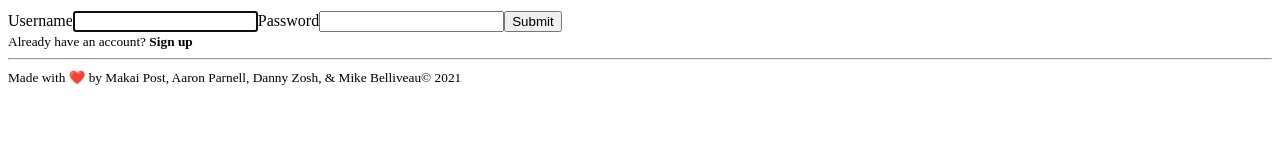
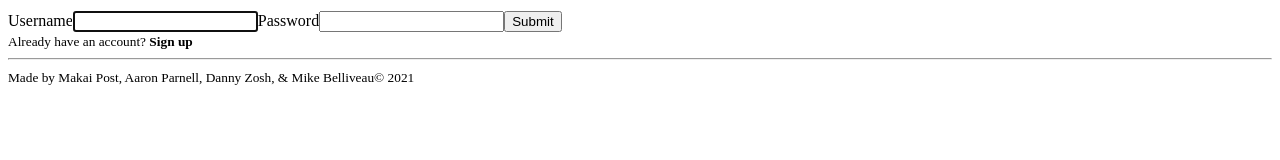
Before and after one commit to ToMakPo/Doodles-with-Friends, a React (Create React App) app in the folder client/: page / in a window 1280 px wide. Shown: the part 138-298 px from the top of the page. Built offline with nearby package versions, Linux system fonts and the light colour scheme.

Commit message:
changed test for footer

```diff
--- a/client/src/components/PageFooter.js
+++ b/client/src/components/PageFooter.js
@@ -2,7 +2,7 @@ const PageFooter = () => {
     return (
         <footer>
             <hr/>
-            <small>Made with ❤️️ by Makai Post, Aaron Parnell, Danny Zosh, & Mike Belliveau</small>
+            <small>Made by Makai Post, Aaron Parnell, Danny Zosh, & Mike Belliveau</small>
             <small>© 2021</small>
         </footer>
     )
```
